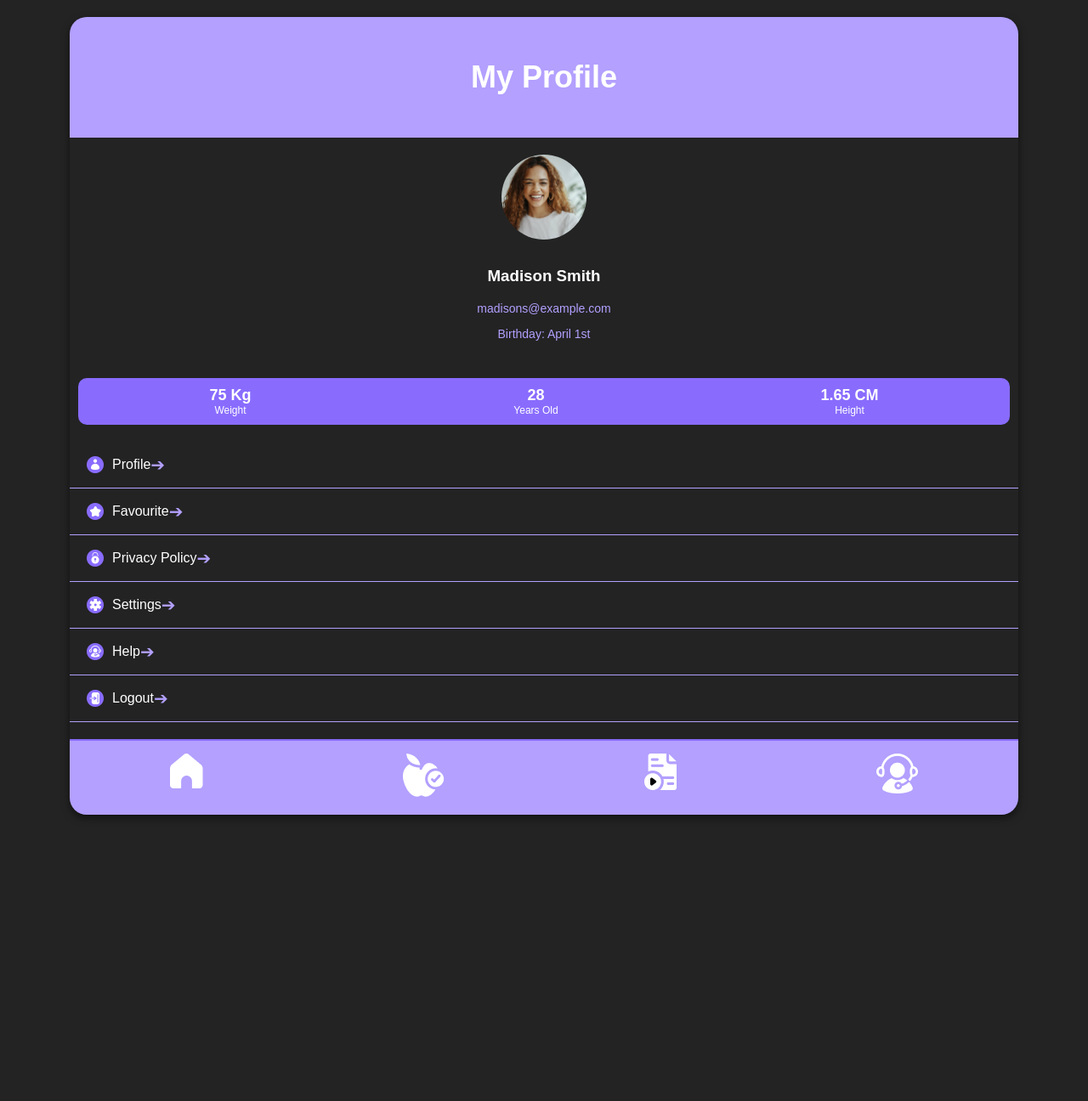
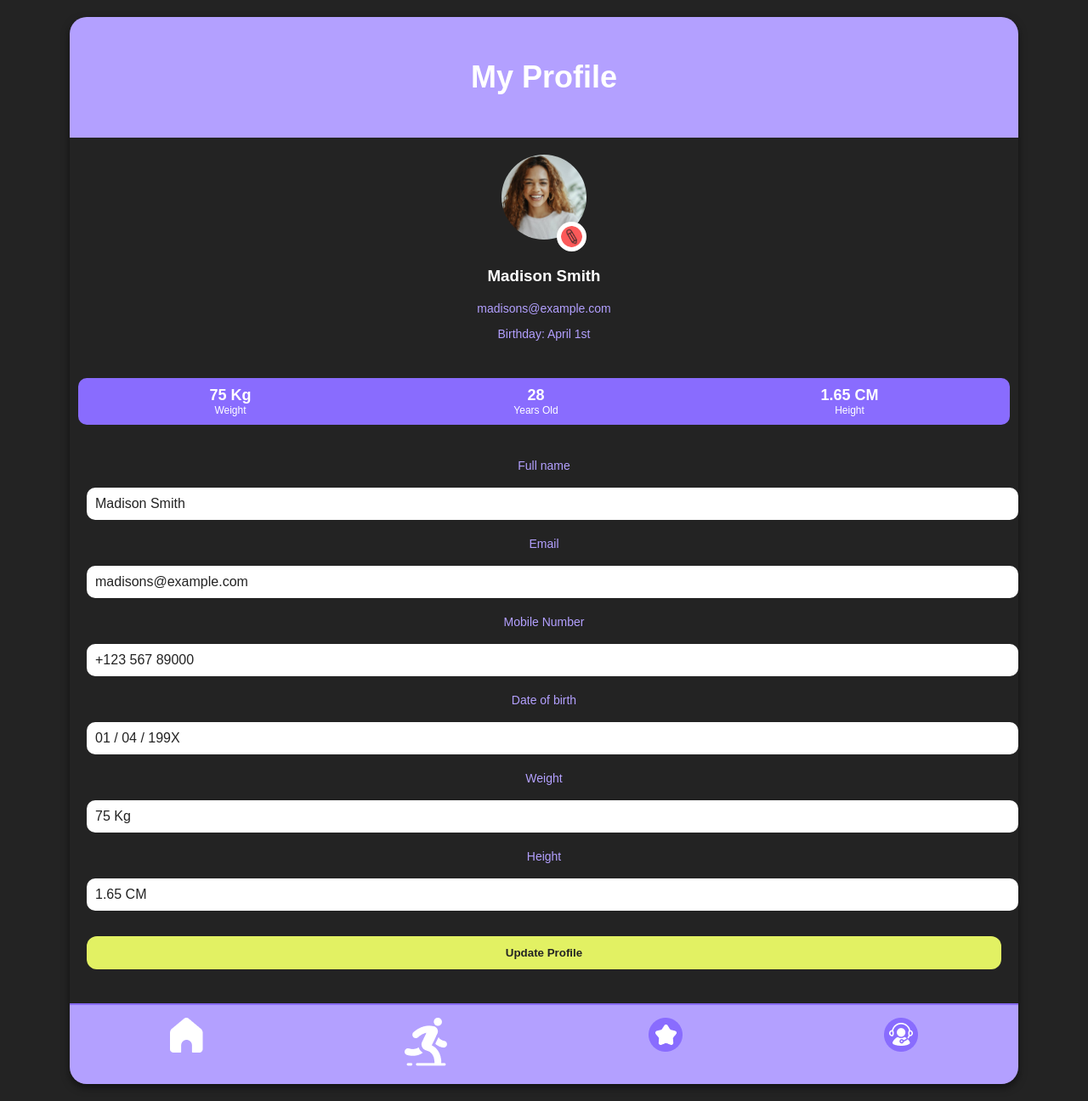
Before and after one commit to esmeaa/VitalSync-frontend, a React (Create React App) app in the folder frontend/: page / in a window 1280 px wide. Shown: the whole page at 85% size. Before the commit the page ends 979 px from the top, so only its background shows below. Built offline with nearby package versions, Linux system fonts and the light colour scheme.

Commit message:
edit profile page update

```diff
--- a/frontend/src/App.js
+++ b/frontend/src/App.js
@@ -3,11 +3,12 @@ import SetUp from './pages/setUp';
 import Launch from './pages/launch';
 import AuthPage from './pages/AuthPage';
 import ProfilePage from './pages/ProfilePage';
+import EditProfilePage from './pages/EditProfilePage';
 
 function App() {
   return (
     <div className="App">
-      <ProfilePage />
+      <EditProfilePage />
 
     </div>
   );
--- /dev/null
+++ b/frontend/src/Components/EditProfile.js
@@ -0,0 +1,82 @@
+import React from 'react';
+import profilePic from '../images/profile_pic.jpg';
+import editIcon from '../images/edit_icon.png';
+import homeIcon from '../images/Home.png';
+import fileIcon from '../images/exercise.png';
+import starIcon from '../images/favourites.png';
+import supportIcon from '../images/help.png';
+
+
+const EditProfile = () => {
+  return (
+    <div className="profile-container">
+      <header className="profile-header">
+        <h2>My Profile</h2>
+      </header>
+
+      <div className="profile-top">
+        <div className="edit-pic-wrapper">
+          <img src={profilePic} alt="Profile" className="profile-image" />
+          <img src={editIcon} alt="Edit" className="edit-icon" />
+        </div>
+        <h3>Madison Smith</h3>
+        <p className="profile-email">madisons@example.com</p>
+        <p className="profile-birthday">Birthday: April 1st</p>
+      </div>
+
+      <div className="profile-stats">
+        <div className="stat-item">
+          <h4>75 Kg</h4>
+          <p>Weight</p>
+        </div>
+        <div className="stat-item">
+          <h4>28</h4>
+          <p>Years Old</p>
+        </div>
+        <div className="stat-item">
+          <h4>1.65 CM</h4>
+          <p>Height</p>
+        </div>
+      </div>
+
+      <form className="edit-form">
+        <label>Full name</label>
+        <input type="text" defaultValue="Madison Smith" />
+
+        <label>Email</label>
+        <input type="email" defaultValue="madisons@example.com" />
+
+        <label>Mobile Number</label>
+        <input type="text" defaultValue="+123 567 89000" />
+
+        <label>Date of birth</label>
+        <input type="text" defaultValue="01 / 04 / 199X" />
+
+        <label>Weight</label>
+        <input type="text" defaultValue="75 Kg" />
+
+        <label>Height</label>
+        <input type="text" defaultValue="1.65 CM" />
+
+        <button type="submit">Update Profile</button>
+      </form>
+
+      <footer className="profile-footer">
+        <div className="footer-icon">
+            <img src={homeIcon} alt="Home" className="icon-img"/>
+          </div>
+          <div className="footer-icon">
+            <img src={fileIcon} alt="File" className="icon-img"/>
+          </div>
+          <div className="footer-icon">
+            <img src={starIcon} alt="Star" className="icon-img"/>
+          </div>
+          <div className="footer-icon">
+            <img src={supportIcon} alt="Support" className="icon-img"/>
+        </div>
+      </footer>
+      </div>
+  );
+};
+
+export default EditProfile;
--- /dev/null
+++ b/frontend/src/pages/EditProfilePage.css
@@ -0,0 +1,55 @@
+@import './ProfilePage.css';
+
+.edit-pic-wrapper {
+  position: relative;
+  display: inline-block;
+}
+
+.edit-icon {
+  position: absolute;
+  bottom: 0;
+  right: 0;
+  width: 25px;
+  height: 25px;
+  background-color: var(--white);
+  border-radius: 50%;
+  padding: 5px;
+}
+
+.edit-form {
+  padding: 20px;
+  display: flex;
+  flex-direction: column;
+  gap: 10px;
+}
+
+.edit-form label {
+  color: var(--light-purple);
+  font-size: 14px;
+  margin-top: 10px;
+}
+
+.edit-form input {
+  padding: 10px;
+  border: none;
+  border-radius: 10px;
+  font-size: 16px;
+  background-color: var(--white);
+  color: var(--black);
+}
+
+.edit-form button {
+  margin-top: 20px;
+  background-color: #E2F163;
+  color: var(--black);
+  font-weight: bold;
+  padding: 12px;
+  border: none;
+  border-radius: 12px;
+  cursor: pointer;
+  transition: background 0.3s;
+}
+
+.edit-form button:hover {
+  background-color: #d1e44f;
+}
--- /dev/null
+++ b/frontend/src/pages/EditProfilePage.js
@@ -0,0 +1,13 @@
+import React from 'react';
+import EditProfile from '../Components/EditProfile';
+import './EditProfilePage.css';
+
+const EditProfilePage = () => {
+  return (
+    <div className="page-wrapper">
+      <EditProfile />
+    </div>
+  );
+};
+
+export default EditProfilePage;
```
Also changed, not shown: frontend/src/images/edit_icon.png (added).
